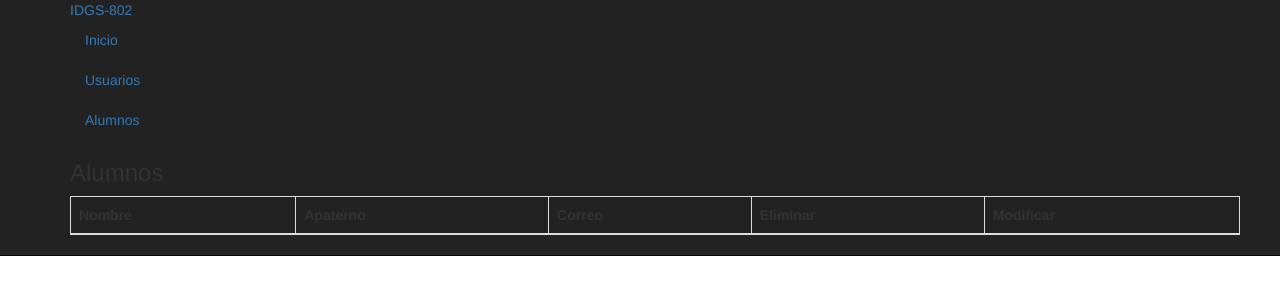
After one commit to IDGS-802-21002392/Flask_DB_IDGS802, a Flask app: page /ABC_Completo in a window 1280 px wide. The commit adds this page. Shown: the top 300 px of the page. Run offline with Flask 2, Linux system fonts and the light colour scheme; tables that the repository leaves empty hold one stand-in row (values such as "Sample post"); lists and menus that the app fills with data are empty; some libraries are stand-ins or nearby versions.

Commit message:
DLHR Mostrar tabla ABC, 26/02/2024

```diff
--- a/forms.py
+++ b/forms.py
@@ -15,3 +15,13 @@ class UserForm (Form):
         validators.number_range(min=1, max=20, message='valor no valido')
     ])
     #radios = RadioField('Curso', choices=[('1', '1'), ('2', '2'), ('3', '3')])
+
+
+class UserForm2 (Form):
+    id = IntegerField('id', [validators.number_range(min=1, max=20, message='valor no valido')])
+    nombre = StringField("nombre", [
+        validators.DataRequired(message='campo es requerido'),
+        validators.length(min=4, max=10, message='ingrese un nombre valido')
+    ])
+    email = EmailField('correo', [validators.Email(message='ingrese un correo valido')])
+    apaterno = StringField('apaterno')
--- a/main.py
+++ b/main.py
@@ -5,6 +5,7 @@ from flask import flash
 from flask import g
 from config import DevelopmentConfig
 from models import db
+from models import Alumnos
 
 app = Flask(__name__)
 app.config.from_object(DevelopmentConfig)
@@ -15,9 +16,24 @@ csrf= CSRFProtect()
 def page_not_found(e):
     return render_template('404.html'), 404
 
-@app.route("/")
+@app.route("/index", methods=["GET", "POST"])
 def index():
-    return render_template("index.html")
+    alum_form=forms.UserForm2(request.form)
+    if request.method=='POST' and alum_form.validate():
+        alum=Alumnos(nombre=alum_form.nombre.data, apaterno = alum_form.apaterno.data,
+                 email = alum_form.email.data)
+        #insert into alumnos values()
+        db.session.add(alum)
+        db.session.commit()
+    return render_template("index.html", form=alum_form)
+
+
+@app.route("/ABC_Completo", methods=["GET", "POST"])
+def ABCCompleto():
+    alum_form = forms.UserForm2(request.form)
+    alumno = Alumnos.query.all()
+
+    return render_template("ABC_Completo.html", alumno=alumno)
 
 @app.before_request
 def before_request():
--- /dev/null
+++ b/templates/ABC_Completo.html
@@ -0,0 +1,31 @@
+{% extends "layout2.html" %}
+    {%from "_macros.html" import input_Form%}
+{%block content %}
+<div class="container">
+    <div class="row">
+        <h3>Alumnos</h3>
+        <table class="table table-striped table-bordered">
+            <thead>
+                <tr>
+                    <th>Nombre</th>
+                    <th>Apaterno</th>
+                    <th>Correo</th>
+                    <th>Eliminar</th>
+                    <th>Modificar</th>
+                </tr>
+            </thead>
+            <tbody>
+                {%for alum in Alumnos%}
+                <tr>
+                    <td>{{alum.nombre}}</td>
+                    <td>{{alum.apaterno}}.</td>
+                    <td>{{alum.email}}</td>
+                    <td><a href="eliminar.html?id={{alum.id}}" class="btn btn-danger">Eliminar</a></td>
+                    <td><a href="modificar.html?id={{alum.id}}" class="btn btn-warning">Modificar</a></td>
+                </tr>
+                {%endfor%}
+            </tbody>
+        </table>
+    </div>
+</div>
+{%endblock%}
```
Also changed, not shown: templates/index.html (+25 -3 lines).
